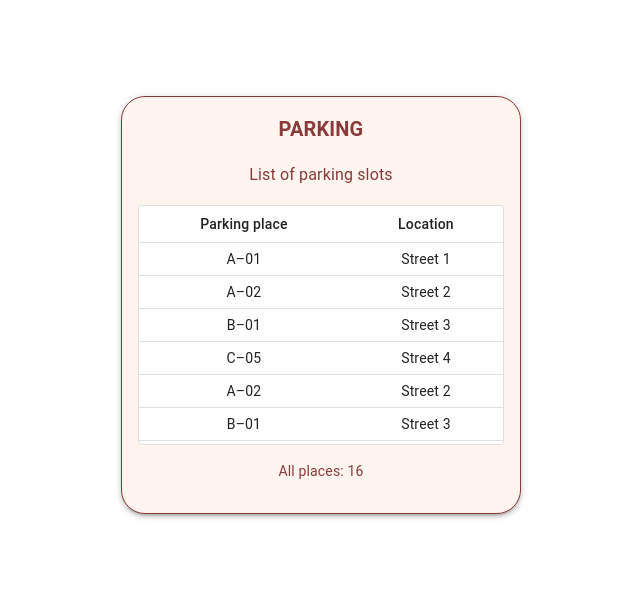
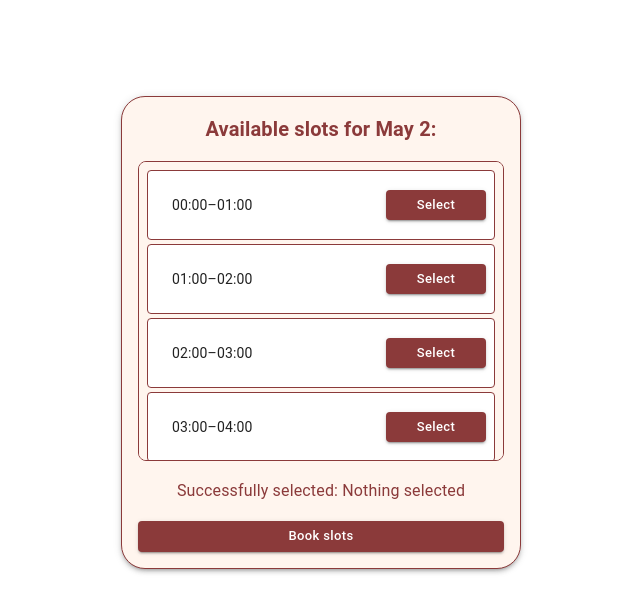
Before and after one commit to FedAliaks/parking, a React (Vite) app in the folder frontend/: page / in a window 1280 px wide. Shown: the top 612 px of the page, without its empty margins (319-959 px from the left). Built offline with nearby package versions, Linux system fonts and the light colour scheme.

Commit message:
refactor: refactor code

```diff
--- a/frontend/src/App.tsx
+++ b/frontend/src/App.tsx
@@ -6,7 +6,7 @@ function App() {
   return (
     <>
       <CssBaseline />
-      <ParkingSpotsPage  />
+      <AvailableSlotsPage  />
     </>
   );
 }
--- a/frontend/src/pages/availableSlots/AvailableSlotsPage.tsx
+++ b/frontend/src/pages/availableSlots/AvailableSlotsPage.tsx
@@ -33,6 +33,7 @@ export const AvailableSlotsPage = () => {
   const [selectedSlots, setSelectedSlots] = useState<string[]>([]);
   const scrollContainerRef = useRef<HTMLDivElement>(null);
   const firstSelectedRef = useRef<HTMLDivElement>(null);
+
 
   // Скроллим к первому выбранному слоту
   useEffect(() => {
--- a/frontend/src/pages/parkingSpots/ParkingPostPage.tsx
+++ b/frontend/src/pages/parkingSpots/ParkingPostPage.tsx
@@ -41,7 +41,6 @@ export const ParkingSpotsPage = () => {
 
       <TableContainer
         component={Paper}
-        variant="outlined"
         sx={{ maxHeight: 240, overflowY: 'auto' }}
       >
         <Table size="small" stickyHeader>
```
